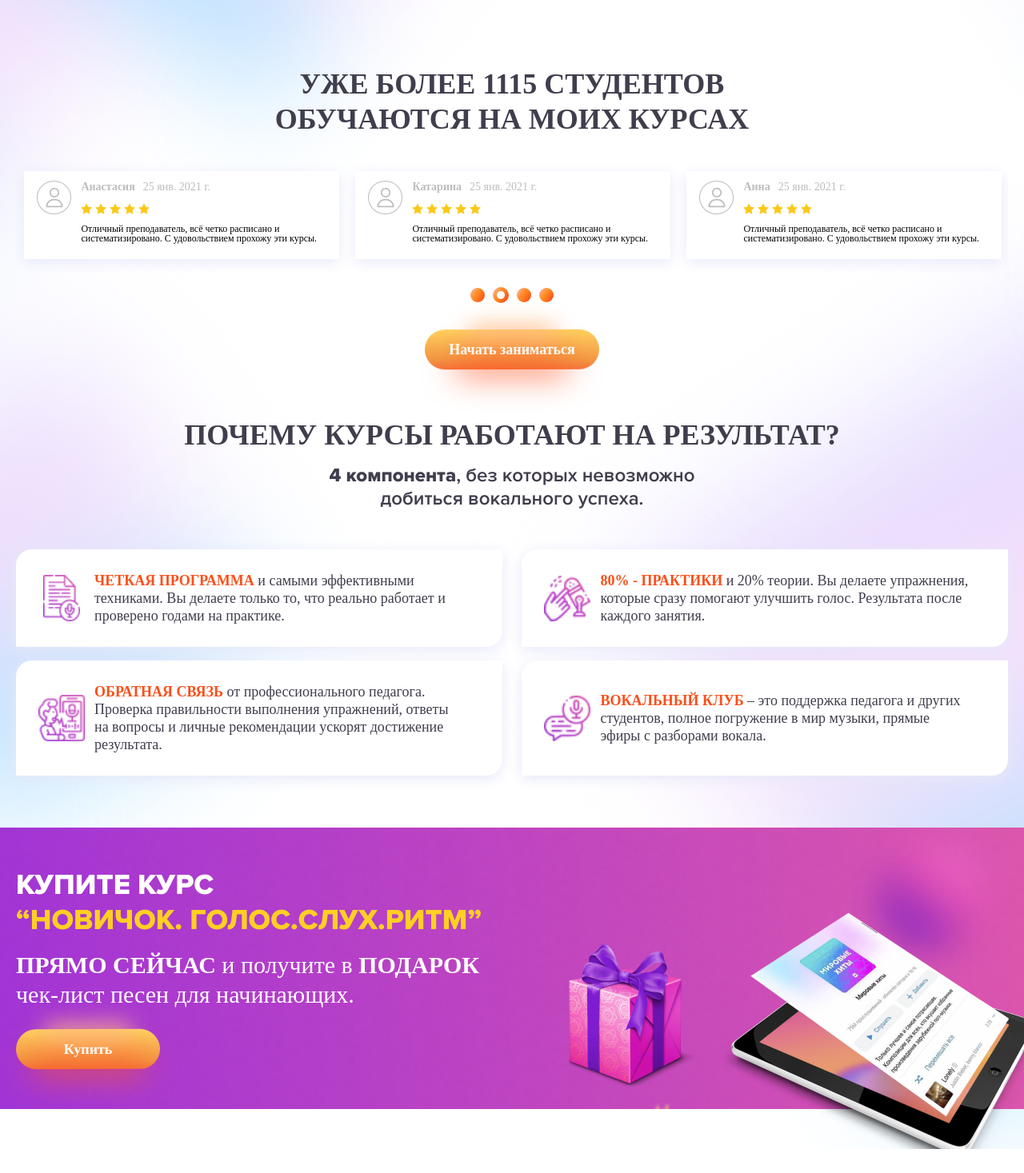
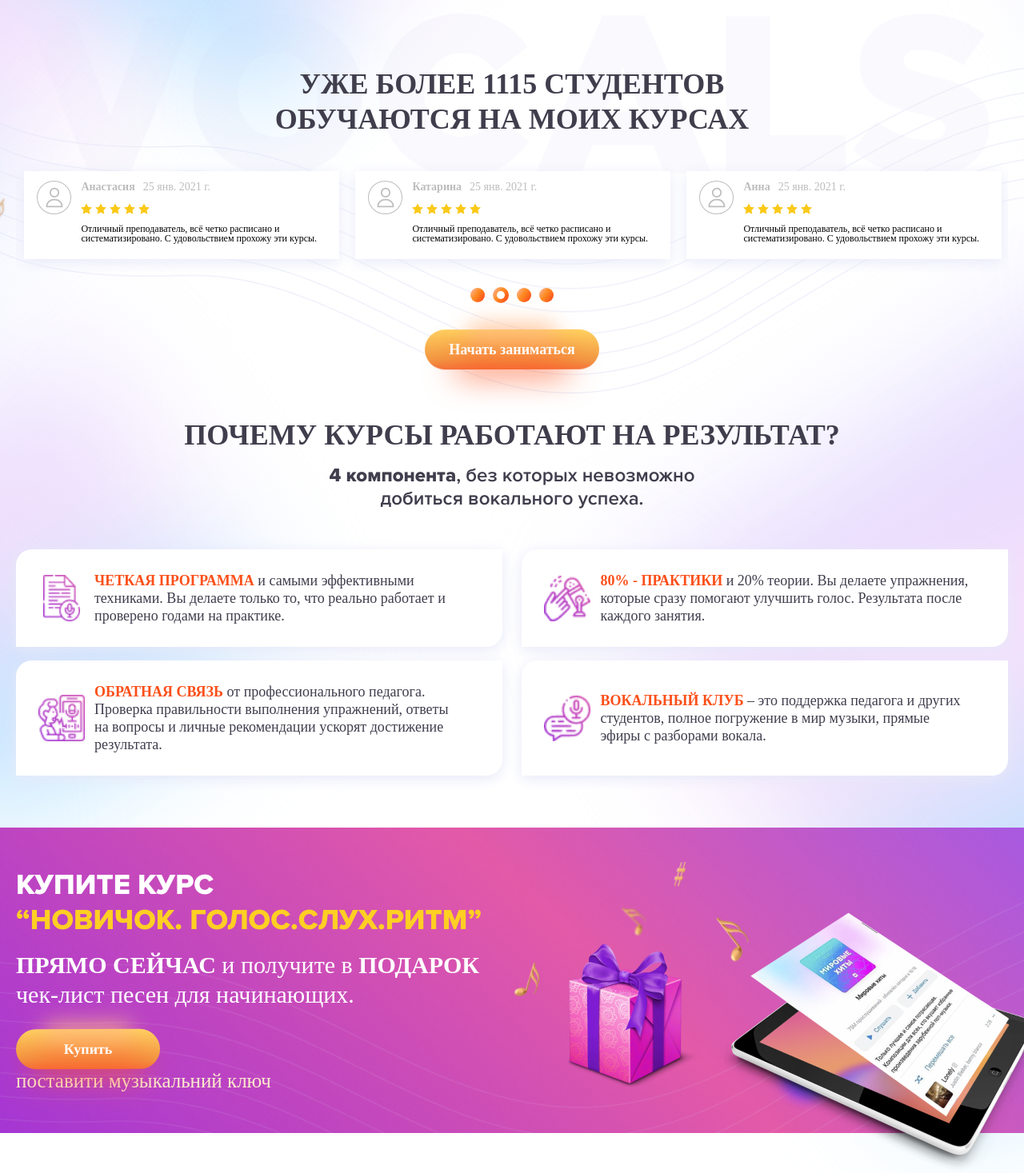
Before and after one commit to Plema/Vocal, a website: page assets/index.html in a window 1280 px wide. Shown: the part 3108-4575 px from the top of the page at 80% size. Before the commit the page ends 4545 px from the top, so only its background shows below. Drawn offline with nearby package versions, Linux system fonts and the light colour scheme; files that its build step writes are made by us from their sources; files whose address does not match are found by name; a web font is replaced by a local one.

Commit message:
index
html

```diff
--- a/assets/index.html
+++ b/assets/index.html
@@ -36,6 +36,13 @@
         .banner-wrapper {
           background-position-x: center;
         }
+        .buy-courses {
+          background-image: url(img/buy__bg.png);
+          background-repeat: no-repeat;
+          background-size: cover;
+          background-position-y: bottom;
+          background-position-x: left;
+        }
       }
       @media (min-width: 1024px) {
         .courses {
@@ -53,6 +60,15 @@
           background-size: cover;
           background-position-x: center;
           background-position-y: top;
+        }
+        .reviews-wrapper {
+          background-image: url(img/slider__bg.png);
+          background-repeat: no-repeat;
+          background-size: cover;
+          background-position-x: center;
+        }
+        .buy-courses {
+          background-position-x: center;
         }
       }
       @media (min-width: 1400px) {
@@ -401,6 +417,7 @@
               <p class="buy-subtitle"><span class="buy-subtitle__span">прямо сейчас</span> и получите в <span class="buy-subtitle__span">ПОДАРОК</span> чек-лист песен для начинающих.</p>
               <div class="button-wrapper">
                 <a href="javascript:void(0)" class="button button__buy">Купить</a>
+                <p style="color: blanchedalmond; font-size: 25px">поставити музыкальний ключ</p>
               </div>
             </div>
           </div>
```
